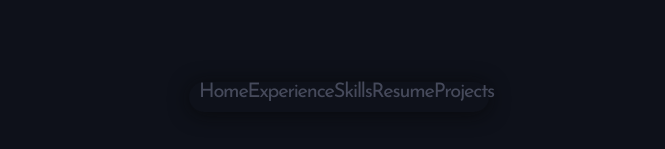
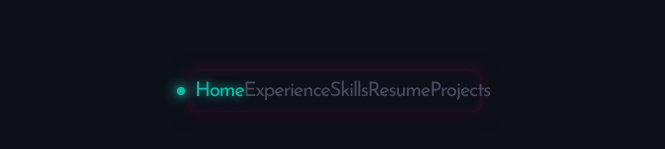
Before and after one commit to aranavtiwari/portfolio, a React (Create React App) app: page /#/ in a window 1280 px wide. Shown: the part 648-797 px from the top of the page, without its empty margins (311-976 px from the left). Built offline with nearby package versions, Linux system fonts and the light colour scheme; the HTML template or start-up script is replaced by a standard one.

Commit message:
make design chagnes in nav bar also include image for fis front Arena

```diff
--- a/src/App.css
+++ b/src/App.css
@@ -74,21 +74,28 @@ body {
 .nav {
   width: 700px;
   cursor: pointer;
-  background-color: #171926;
-  padding: 1rem 1.5rem;
+  background: rgba(23, 25, 38, 0.8);
+  backdrop-filter: blur(10px);
+  padding: 10px 5px !important;
   position: fixed;
   bottom: 4rem;
   left: 50%;
   margin-left: -350px;
-  border-radius: 5rem;
+  border-radius: 4px;
   font-size: 2rem;
   font-weight: 400;
   letter-spacing: -1.2px;
-  -webkit-transition: all 0.3s ease;
-  transition: all 0.3s ease;
-  -webkit-box-shadow: 0px 2px 20px rgba(7, 7, 7, 0.692);
-          box-shadow: 0px 2px 20px rgba(7, 7, 7, 0.692);
+  border: 1.5px solid rgba(89, 7, 51, 0.284);
+  -webkit-transition: all 0.4s cubic-bezier(0.4, 0, 0.2, 1);
+  transition: all 0.4s cubic-bezier(0.4, 0, 0.2, 1);
+  -webkit-box-shadow: 0px 2px 20px rgba(7, 7, 7, 0.192), 0 0 15px rgba(220, 9, 123, 0.17), inset 0 0 10px rgba(220, 9, 123, 0.1);
+          box-shadow: 0px 2px 20px rgba(7, 7, 7, 0.392), 0 0 15px rgba(220, 9, 123, 0.2), inset 0 0 10px rgba(220, 9, 123, 0.1);
   z-index: 6000000;
+}
+
+.nav:hover {
+  border: 1.5px solid rgba(220, 9, 123, 0.8);
+  box-shadow: 0px 2px 20px rgba(7, 7, 7, 0.692), 0 0 25px rgba(220, 9, 123, 0.5), inset 0 0 15px rgba(220, 9, 123, 0.2);
 }
 
 .nav-link {
@@ -108,14 +115,40 @@ body {
   color: #464a5b;
   -webkit-transition: all 0.5s;
   transition: all 0.5s;
+  position: relative;
 }
 
 .nav .link:hover {
   color: #db647b;
-  z-index: 300;
-  -webkit-transform: scale(1.1) translateY(-0.3rem);
-          transform: scale(1.1) translateY(-0.3rem);
   text-shadow: 0px 0px 10px red;
+}
+
+.nav .link.active {
+  color: #14b8a6;
+  text-shadow: 0px 0px 10px #14b8a6;
+}
+
+.nav .link.active::before {
+  content: '';
+  position: absolute;
+  width: 8px;
+  height: 8px;
+  background: #14b8a6;
+  border-radius: 50%;
+  top: 50%;
+  left: -18px;
+  transform: translateY(-50%);
+  box-shadow: 0 0 10px #14b8a6, 0 0 15px #14b8a6, inset 0 0 5px rgba(20, 184, 166, 0.8);
+  animation: activeGlow 1.5s ease-in-out infinite;
+}
+
+@keyframes activeGlow {
+  0%, 100% {
+    box-shadow: 0 0 10px #14b8a6, 0 0 15px #14b8a6, inset 0 0 5px rgba(20, 184, 166, 0.8);
+  }
+  50% {
+    box-shadow: 0 0 15px #14b8a6, 0 0 25px #14b8a6, inset 0 0 8px rgba(20, 184, 166, 1);
+  }
 }
 
 .name {
@@ -613,11 +646,11 @@ body {
 }
 .description {
   font-size: 1.8rem;
-  line-height: 3rem;
+  line-height: 3.5rem !important;
   font-weight: 300;
   color: #8d919d;
   margin: 1.5rem 0;
-  letter-spacing: 0.5px;
+  letter-spacing: 0.1px;
   text-align: left !important;
 }
 
@@ -691,7 +724,7 @@ body {
 }
 
 .project-container .project-right {
-  margin-left: 4rem;
+  margin:0rem 4rem;
   display: -webkit-box;
   display: -ms-flexbox;
   display: flex;
--- a/src/components/Nav.jsx
+++ b/src/components/Nav.jsx
@@ -1,5 +1,5 @@
 import React, { useState, useEffect } from 'react';
-import { Link } from 'react-router-dom';
+import { Link, useLocation } from 'react-router-dom';
 import {
   FaHome,
   FaProjectDiagram,
@@ -11,6 +11,7 @@ import {
 function Nav() {
   const [select, setSelect] = useState(false);
   const [isScrolling, setIsScrolling] = useState(false);
+  const location = useLocation(); // Get current route
   let scrollTimeout;
 
   useEffect(() => {
@@ -20,7 +21,7 @@ function Nav() {
       clearTimeout(scrollTimeout);
       scrollTimeout = setTimeout(() => {
         setIsScrolling(false);
-      }, 1000); // 1 second delay after scrolling stops
+      }, 1000);
     };
 
     window.addEventListener('scroll', handleScroll);
@@ -40,19 +41,19 @@ function Nav() {
 
       <div className={`nav ${isScrolling ? 'scrolling' : ''}`}>
         <div className={select ? "nav-link" : "hide nav-link"}>
-          <Link to="/" className="link">
+          <Link to="/" className={`link ${location.pathname === '/' ? 'active' : ''}`}>
             {isScrolling ? <FaHome className="nav-icon" /> : 'Home'}
           </Link>
-          <Link to="/projects" className="link">
+          <Link to="/projects" className={`link ${location.pathname === '/projects' ? 'active' : ''}`}>
             {isScrolling ? <FaProjectDiagram className="nav-icon" /> : 'Experience'}
           </Link>
-          <Link to="/skill" className="link">
+          <Link to="/skill" className={`link ${location.pathname === '/skill' ? 'active' : ''}`}>
             {isScrolling ? <FaCode className="nav-icon" /> : 'Skills'}
           </Link>
-          <Link to="/resume" className="link">
+          <Link to="/resume" className={`link ${location.pathname === '/resume' ? 'active' : ''}`}>
             {isScrolling ? <FaFileDownload className="nav-icon" /> : 'Resume'}
           </Link>
-          <Link to="/random" className="link">
+          <Link to="/random" className={`link ${location.pathname === '/random' ? 'active' : ''}`}>
             {isScrolling ? <FaRandom className="nav-icon" /> : 'Projects'}
           </Link>
         </div>
@@ -62,36 +63,3 @@ function Nav() {
 }
 
 export default Nav;
-
-// import React, {useState} from 'react'
-// import {Link} from 'react-router-dom'
-// function Nav() {
-
-//     const [select, setSelect] =useState(false);
-
-//     const click = () => {
-//         return setSelect(!select)
-//     }
-
-//     return (
-//         < >
-//             <div className="name" onClick={() => click()}>
-//                 <div className="name-a">
-//                     <i className="fa fa-bars"/> S<span className="y">Y</span>NOX
-//                 </div>
-//             </div>
-//         <div className="nav">
-//             <div className={select ? "nav-link" : "hide nav-link"}>
-//                 <Link to="/" className="link">Home</Link>
-//                 <Link to="/projects" className="link">Projects</Link>
-//                 <Link to="/skill" className="link">Skills</Link>
-//                 <Link to="/resume" className="link">Resume</Link>
-//                 <Link to="/random" className="link">Random</Link>
-//             </div>
-
-//         </div>
-//         </>
-//     )
-// }
-
-// export default Nav
--- a/src/components/Projects.jsx
+++ b/src/components/Projects.jsx
@@ -2,7 +2,7 @@ import React, { useEffect, useRef } from "react";
 import Nav from './Nav'
 import imgone from '../img/worldaffairlogo.svg';
 import imgtwo from '../img/webpandlogo.svg';
-import imgthree from '../img/eventlogo.svg';
+import imgsix from '../img/imgsix.png';
 import VanillaTilt from "vanilla-tilt";
 
 function Tilt(props) {
@@ -36,7 +36,7 @@ const Projects = () => {
         class:"float-left",
         direction:"reverse",
         rolecss:"role",
-        img:imgthree,
+        img:imgsix,
         role:"Software Engineer l",
         heading:"CROSS-ASSET TRADING AND RISK PLATFORM",
         description:"Formerly known as Front Arena, it is a product of FIS where financial \
@@ -89,14 +89,14 @@ const Projects = () => {
         <div className="project-left">
             <h1 className={data.class}>{data.heading}</h1>
             <h2 className={data.rolecss}>{data.role}</h2>
-            <p className={`${data.class} description`}>{data.description}</p>
+            <p className="description">{data.description}</p>
             <div className="link">
-                <a href={data.weblink} className={data.link} target="_blank"><i class={data.iconweb}/>{data.nameweb}</a>
-                <a href={data.gitlink} className={data.link} target="_blank"><i class={data.icongit}/>{data.gitname}</a>
+                <a href={data.weblink} className={data.link} target="_blank" rel="noopener noreferrer"><i className={data.iconweb}/>{data.nameweb}</a>
+                {data.gitlink && <a href={data.gitlink} className={data.link} target="_blank" rel="noopener noreferrer"><i className={data.icongit}/>{data.gitname}</a>}
             </div>
         </div>
         <div className="project-right">
-            <img src={data.img} className="img" />
+            <img src={data.img} className="img" alt={data.heading} />
         </div>
         </div>
       )
```
Also changed, not shown: src/img/imgsix.png (added).
